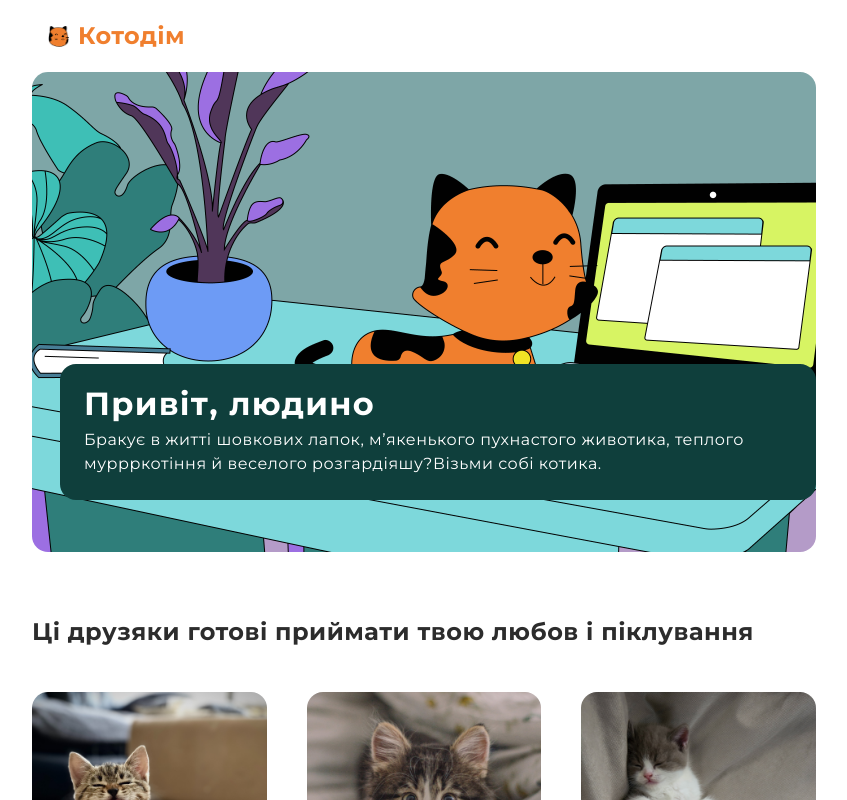
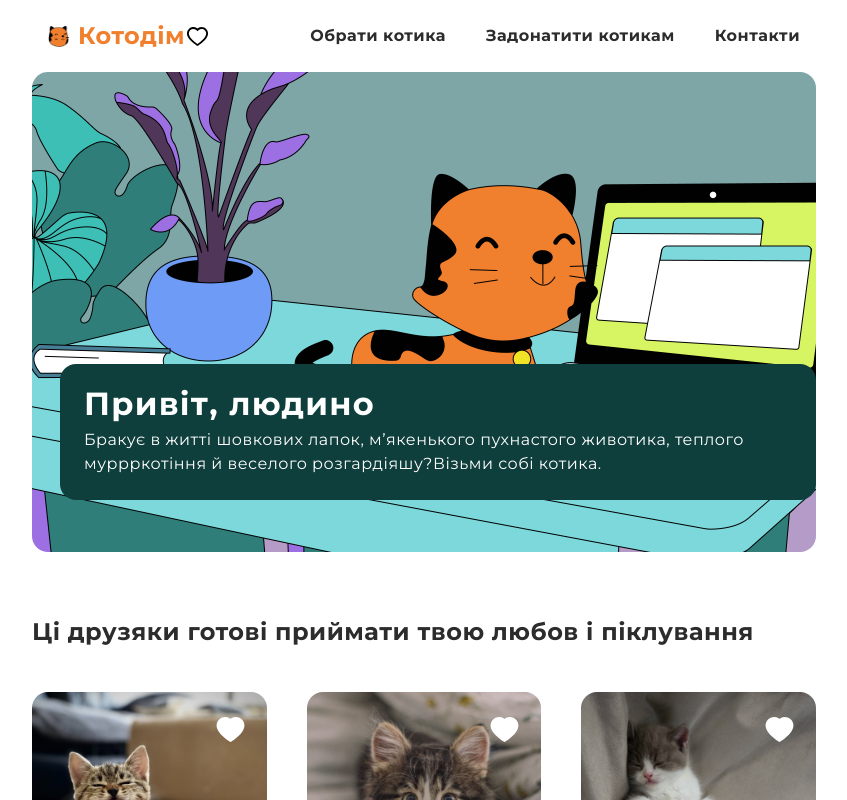
Before and after one commit to IrinaChoulgan/cats, a React (Create React App) app: page / in a window 1280 px wide. Shown: the top 800 px of the page, without its empty margins (216-1063 px from the left). Built offline with nearby package versions, Linux system fonts and the light colour scheme; the HTML template or start-up script is replaced by a standard one.

Commit message:
add logic to save cat in localstorage(for favorite)

```diff
--- a/src/components/Cats/Cats.js
+++ b/src/components/Cats/Cats.js
@@ -1,5 +1,6 @@
-import React from 'react';
+import React, { useState } from 'react';
 import styled from 'styled-components';
+import { AiFillHeart } from 'react-icons/ai';
 
 import { data } from './data';
 
@@ -29,6 +30,7 @@ const CatList = styled.ul`
 const CatItem = styled.li`
   overflow: hidden;
   border-radius: 16px;
+  position: relative;
 
   &:hover {
     box-shadow: 0px 4px 16px rgba(0, 0, 0, 0.25);
@@ -54,7 +56,41 @@ const ContentText = styled.p`
   color: #2c2c2c;
 `;
 
+const StyledAiFillHeart = styled(AiFillHeart)`
+  position: absolute;
+  width: 33px;
+  height: 35px;
+  fill: white;
+  top: 20px;
+  right: 20px;
+  cursor: pointer;
+
+  &:hover {
+    fill: #f07f2e;
+  }
+`;
+
 const Cats = () => {
+  const [favoriteCats, setFavoriteCats] = useState([]);
+
+  const handleClick = (id) => {
+    const index = favoriteCats.indexOf(id);
+    if (index === -1) {
+      const newFavorites = [...favoriteCats, id];
+      setFavoriteCats(newFavorites);
+      localStorage.setItem('favoriteCats', JSON.stringify(newFavorites));
+    } else {
+      const newFavorites = [...favoriteCats];
+      newFavorites.splice(index, 1);
+      setFavoriteCats(newFavorites);
+      localStorage.setItem('favoriteCats', JSON.stringify(newFavorites));
+    }
+  };
+
+  // useEffect(() => {
+  //   localStorage.setItem('favoriteCats', JSON.stringify(favoriteCats));
+  // }, [favoriteCats]);
+
   return (
     <SectionCats>
       <SectionTitle>Ці друзяки готові приймати твою любов і піклування</SectionTitle>
@@ -66,6 +102,7 @@ const Cats = () => {
               <ContentTitle>{data.title}</ContentTitle>
               <ContentText>{data.text}</ContentText>
             </CatsContent>
+            <StyledAiFillHeart onClick={() => handleClick(data.id)} />
           </CatItem>
         ))}
       </CatList>
--- a/src/components/Cats/data.js
+++ b/src/components/Cats/data.js
@@ -5,16 +5,19 @@ import Cat3 from '../../assets/cat3.png';
 export const data = [
   {
     src: `${Cat1}`,
+    id: 1,
     title: 'Барбарис',
     text: 'Хижий для ворогів, ласкавий та м’якесенький до своїх.'
   },
   {
     src: `${Cat2}`,
+    id: 2,
     title: 'Мишка',
     text: 'Киця з роду котів-талісманів. Несе удачу та затишок в дім.'
   },
   {
     src: `${Cat3}`,
+    id: 3,
     title: 'Капітан',
     text: 'Всюди головний. Підкорить тебе, але ти будеш щасливий.'
   }
--- a/src/components/Header/Header.js
+++ b/src/components/Header/Header.js
@@ -2,6 +2,7 @@ import React, { useState } from 'react';
 import styled from 'styled-components';
 import Logo from '../../assets/cat.png';
 import { FaBars, FaTimes } from 'react-icons/fa';
+import { AiOutlineHeart } from 'react-icons/ai';
 
 const LogoSite = styled.a`
   font-weight: 700;
@@ -37,9 +38,18 @@ const HeaderNavigation = styled.nav`
   left: ${({ isOpen }) => (isOpen ? '0' : '-100%')};
   height: 100vh;
   width: 100%;
-  background: #fff;
-  transition: all 0.3s ease-in-out;
-  z-index: 1;
+  z-index: 2;
+
+  @media screen and (min-width: 769px) {
+    flex-direction: row;
+    position: static;
+    height: auto;
+    width: auto;
+    background: none;
+    transition: none;
+    z-index: auto;
+    margin-left: auto;
+  }
 `;
 
 const NavigationLink = styled.a`
@@ -53,7 +63,15 @@ const NavigationLink = styled.a`
     color: #f07f2e;
   }
 `;
-
+const Backdrop = styled.div`
+  position: fixed;
+  top: 0;
+  left: 0;
+  width: 100%;
+  height: 100%;
+  background: white;
+  z-index: 2;
+`;
 const BurgerMenu = styled.div`
   display: none;
   color: #2c2c2c;
@@ -62,7 +80,7 @@ const BurgerMenu = styled.div`
 
   @media screen and (max-width: 768px) {
     display: block;
-    z-index: 2;
+    z-index: 5;
   }
 
   &:hover {
@@ -72,8 +90,19 @@ const BurgerMenu = styled.div`
 
 const CloseIcon = styled(FaTimes)`
   color: #2c2c2c;
+  position: fixed;
   font-size: 24px;
   cursor: pointer;
+`;
+
+const StyledAiOutlineHeart = styled(AiOutlineHeart)`
+  height: 25px;
+  width: 25px;
+  cursor: pointer;
+
+  &:hover {
+    fill: #f07f2e;
+  }
 `;
 
 const Header = () => {
@@ -89,7 +118,10 @@ const Header = () => {
         <LogoImg src={Logo} alt="logo" />
         Котодім
       </LogoSite>
+      <StyledAiOutlineHeart />
       <BurgerMenu onClick={toggleMenu}>{isOpen ? <CloseIcon /> : <FaBars />}</BurgerMenu>
+      {isOpen && <Backdrop onClick={toggleMenu} />}
+
       <HeaderNavigation isOpen={isOpen}>
         <NavigationLink href="">Обрати котика</NavigationLink>
         <NavigationLink href="">Задонатити котикам</NavigationLink>
```
